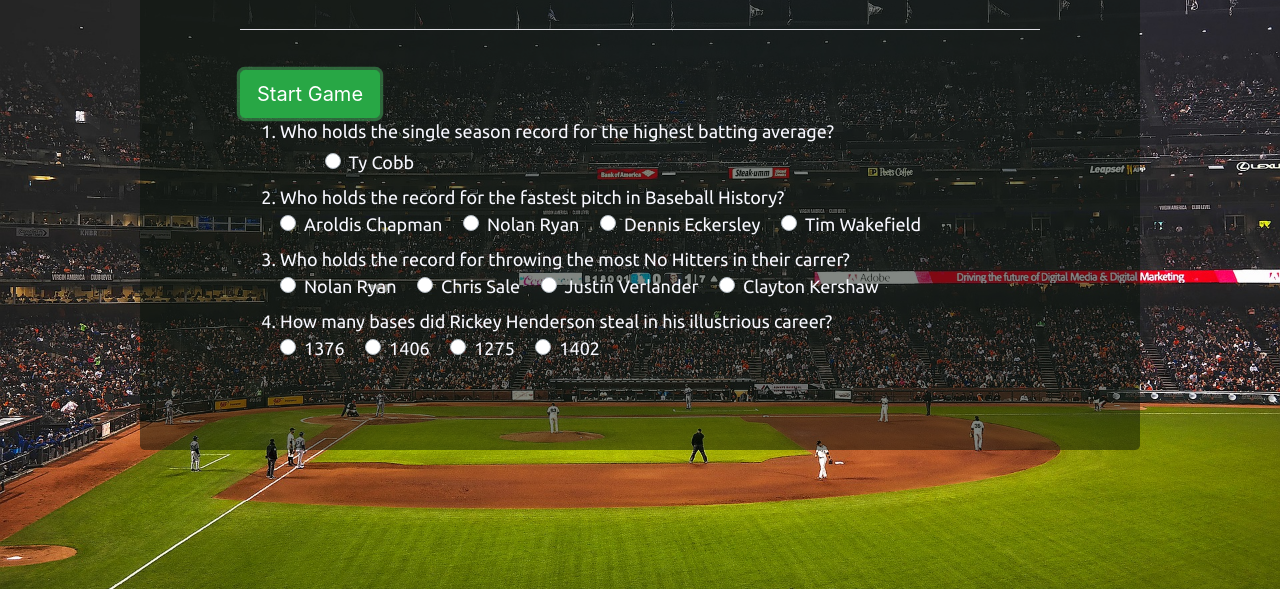
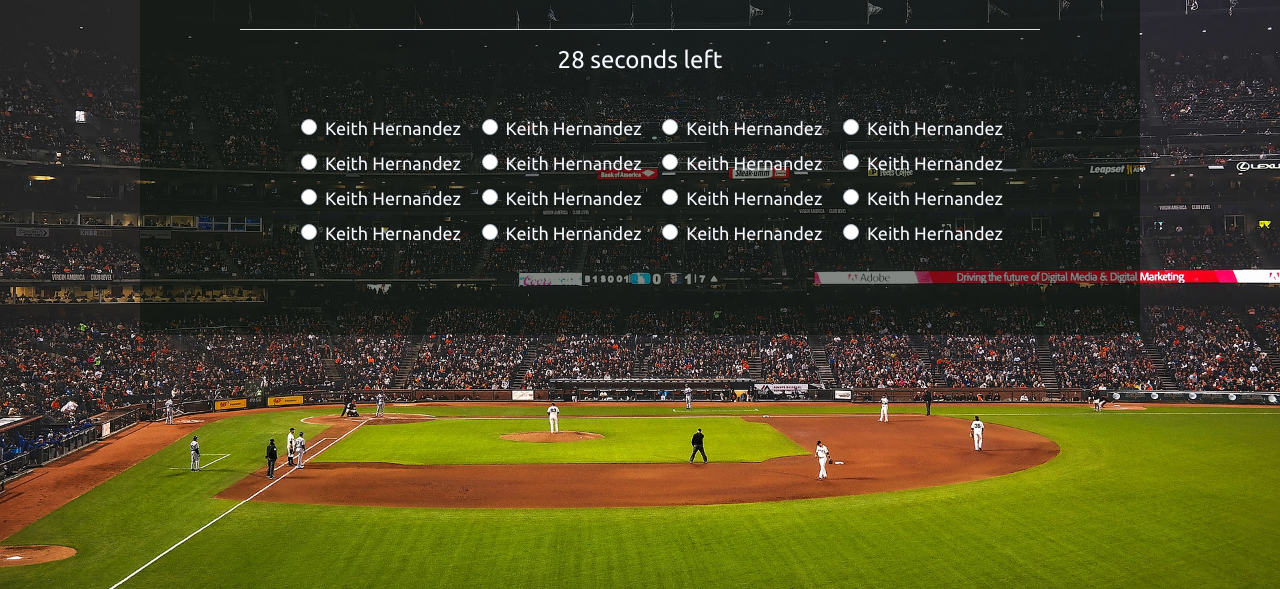
Before and after one commit to jobu206/TriviaGame, a plain HTML site: page index.html in a window 1280 px wide. Both pictures are taken after a click on the button "Start Game". Shown: the part 211-800 px from the top of the page. Drawn offline with nearby package versions, Linux system fonts and the light colour scheme; a web font is replaced by a local one.

Commit message:
Updated app.js to add further functionality. Also removed several lines from HTML to account for JS injection.

```diff
--- a/assets/css/cover.css
+++ /dev/null
@@ -1,105 +0,0 @@
-/*
- * Globals
- */
-
-/* Links */
-a,
-a:focus,
-a:hover {
-  color: #fff;
-}
-
-/* Custom default button */
-.btn-secondary,
-.btn-secondary:hover,
-.btn-secondary:focus {
-  color: #333;
-  text-shadow: none; /* Prevent inheritance from `body` */
-  background-color: #fff;
-  border: .05rem solid #fff;
-}
-
-
-/*
- * Base structure
- */
-
-html,
-body {
-  height: 100%;
-  background-color: #333;
-}
-
-body {
-  display: flex;
-  color: #fff;
-  text-shadow: 0 .05rem .1rem rgba(0, 0, 0, .5);
-  box-shadow: inset 0 0 5rem rgba(0, 0, 0, .5);
-}
-
-.cover-container {
-  max-width: 42em;
-}
-
-
-/*
- * Header
- */
-.masthead {
-  margin-bottom: 2rem;
-}
-
-.masthead-brand {
-  margin-bottom: 0;
-}
-
-.nav-masthead .nav-link {
-  padding: .25rem 0;
-  font-weight: 700;
-  color: rgba(255, 255, 255, .5);
-  background-color: transparent;
-  border-bottom: .25rem solid transparent;
-}
-
-.nav-masthead .nav-link:hover,
-.nav-masthead .nav-link:focus {
-  border-bottom-color: rgba(255, 255, 255, .25);
-}
-
-.nav-masthead .nav-link + .nav-link {
-  margin-left: 1rem;
-}
-
-.nav-masthead .active {
-  color: #fff;
-  border-bottom-color: #fff;
-}
-
-@media (min-width: 48em) {
-  .masthead-brand {
-    float: left;
-  }
-  .nav-masthead {
-    float: right;
-  }
-}
-
-
-/*
- * Cover
- */
-.cover {
-  padding: 0 1.5rem;
-}
-.cover .btn-lg {
-  padding: .75rem 1.25rem;
-  font-weight: 700;
-}
-
-
-/*
- * Footer
- */
-.mastfoot {
-  color: rgba(255, 255, 255, .5);
-}
--- a/assets/javascript/app.js
+++ b/assets/javascript/app.js
@@ -85,31 +85,47 @@ var qArr = [{
 }]
 
 // start game on click
-$("#start").on("click", function () {
+$(".startButton").on("click", function () {
     // this keyword pertains to the start game function since that's what's called this method.
     $(this).hide();
     // display initial countdown (intervalId)
-    $("#timer").html("<h4>30 Seconds Left</h4>")
+    $("#timer").html("<h4>30 seconds left</h4>")
 
     // start timer countdown
     start();
 
     // Now we're displaying the questions
     // question #1
-    $("#questions").html("<li class='quizQs'>" + question[0] + "</li>");
+    $("#q1").html("<li class='quizQs'>" + qArr[0].question[1] + "</li>");
     // answers for Q1
-    $(".custom-control .custom-radio .custom-control-inline .answers").html("<input type='radio' class='custom-control-input' id='defaultInline1' name='question1'>" + "<label class='custom-control-label' for='defaultInline1'>" + answers[0] + "</label>")
-    $(".custom-control .custom-radio .custom-control-inline .answers").html("<input type='radio' class='custom-control-input' id='defaultInline1' name='question1'>" + "<label class='custom-control-label' for='defaultInline1'>" + answers[1] + "</label>")
-    $(".custom-control .custom-radio .custom-control-inline .answers").html("<input type='radio' class='custom-control-input' id='defaultInline1' name='question1'>" + "<label class='custom-control-label' for='defaultInline1'>" + answers[2] + "</label>")
-    $(".custom-control .custom-radio .custom-control-inline .answers").html("<input type='radio' class='custom-control-input' id='defaultInline1' name='question1'>" + "<label class='custom-control-label' for='defaultInline1'>" + answers[3] + "</label>")
+    $(".answers").html("<input type='radio' class='custom-control-input' id='q1a1' name='question1'>" + "<label class='custom-control-label' for='q1a1'>" + qArr[0].answers[0] + "</label>")
+    $(".answers").html("<input type='radio' class='custom-control-input' id='q1a2' name='question1'>" + "<label class='custom-control-label' for='q1a2'>" + qArr[0].answers[1] + "</label>")
+    $(".answers").html("<input type='radio' class='custom-control-input' id='q1a3' name='question1'>" + "<label class='custom-control-label' for='q1a3'>" + qArr[0].answers[2] + "</label>")
+    $(".answers").html("<input type='radio' class='custom-control-input' id='q1a4' name='question1'>" + "<label class='custom-control-label' for='q1a4'>" + qArr[0].answers[3] + "</label>")
 
     // question #2
-    $("#questions").html("<li class='quizQs'>" + question[1] + "</li>");
+    $("#q2").html("<li class='quizQs'>" + qArr[1].question + "</li>");
     // answers for Q2
-    $(".custom-control .custom-radio .custom-control-inline .answers").html("<input type='radio' class='custom-control-input' id='defaultInline1' name='question1'>" + "<label class='custom-control-label' for='defaultInline1'>" + answers[0] + "</label>")
-    $(".custom-control .custom-radio .custom-control-inline .answers").html("<input type='radio' class='custom-control-input' id='defaultInline1' name='question1'>" + "<label class='custom-control-label' for='defaultInline1'>" + answers[1] + "</label>")
-    $(".custom-control .custom-radio .custom-control-inline .answers").html("<input type='radio' class='custom-control-input' id='defaultInline1' name='question1'>" + "<label class='custom-control-label' for='defaultInline1'>" + answers[2] + "</label>")
-    $(".custom-control .custom-radio .custom-control-inline .answers").html("<input type='radio' class='custom-control-input' id='defaultInline1' name='question1'>" + "<label class='custom-control-label' for='defaultInline1'>" + answers[3] + "</label>")
+    $(".answers").html("<input type='radio' class='custom-control-input' id='q2a1' name='question2'>" + "<label class='custom-control-label' for='q2a1'>" + qArr[1].answers[0] + "</label>")
+    $(".answers").html("<input type='radio' class='custom-control-input' id='q2a2' name='question2'>" + "<label class='custom-control-label' for='q2a2'>" + qArr[1].answers[1] + "</label>")
+    $(".answers").html("<input type='radio' class='custom-control-input' id='q2a3' name='question2'>" + "<label class='custom-control-label' for='q2a3'>" + qArr[1].answers[2] + "</label>")
+    $(".answers").html("<input type='radio' class='custom-control-input' id='q2a4' name='question2'>" + "<label class='custom-control-label' for='q2a4'>" + qArr[1].answers[3] + "</label>")
+
+    // question #3
+    $("#q3").html("<li class='quizQs'>" + qArr[2].question + "</li>");
+    // answers for Q3
+    $(".answers").html("<input type='radio' class='custom-control-input' id='q3a1' name='question3'>" + "<label class='custom-control-label' for='q3a1'>" + qArr[2].answers[0] + "</label>")
+    $(".answers").html("<input type='radio' class='custom-control-input' id='q3a2' name='question3'>" + "<label class='custom-control-label' for='q3a2'>" + qArr[2].answers[1] + "</label>")
+    $(".answers").html("<input type='radio' class='custom-control-input' id='q3a3' name='question3'>" + "<label class='custom-control-label' for='q3a3'>" + qArr[2].answers[2] + "</label>")
+    $(".answers").html("<input type='radio' class='custom-control-input' id='q3a4' name='question3'>" + "<label class='custom-control-label' for='q3a4'>" + qArr[2].answers[3] + "</label>")
+
+    // question #4
+    $("#q4").html("<li class='quizQs'>" + qArr[3].question + "</li>");
+    // answers for Q4
+    $(".answers").html("<input type='radio' class='custom-control-input' id='q4a1' name='question4'>" + "<label class='custom-control-label' for='q4a1'>" + qArr[3].answers[0] + "</label>")
+    $(".answers").html("<input type='radio' class='custom-control-input' id='q4a2' name='question4'>" + "<label class='custom-control-label' for='q4a2'>" + qArr[3].answers[1] + "</label>")
+    $(".answers").html("<input type='radio' class='custom-control-input' id='q4a3' name='question4'>" + "<label class='custom-control-label' for='q4a3'>" + qArr[3].answers[2] + "</label>")
+    $(".answers").html("<input type='radio' class='custom-control-input' id='q4a4' name='question4'>" + "<label class='custom-control-label' for='q4a4'>" + qArr[3].answers[3] + "</label>")
 
 })
 
@@ -130,16 +146,16 @@ function decrement(param) {
     counter--;
 
     // score tallied and shown
-    $("#timer").html(counter + "left");
+    $("#timer").html("<h4>" + counter + " seconds left</h4>");
 
+    if (counter === 0) {
         // stop time
         stop();
-
         // set score
         score();
-
         // display final tally
         finalResults();
+    }
 }
 
 // function to stop time running
@@ -148,10 +164,18 @@ function stop() {
 }
 
 function finalResults() {
+    $('#time').hide();
 
+}
+
+// keeping score
+function score() {
+    var userAnswer1 = $("#time").hide();
+    var userAnswer2 = $("").hide();
+    var userAnswer3 = $("").hide();
+    var userAnswer4 = $("").hide();
 }
 
 
 
-
 });
--- a/index.html
+++ b/index.html
@@ -18,102 +18,71 @@
 
 <body>
     <div class='jumbotron' id='title'>
-        <div class='innerContainer'>
-            <h1 class='text-center'>BASEBALL TRIVIA</h1>
+        <div class='innerContainer text-center'>
+            <h1 class='quizTitle'>BASEBALL TRIVIA</h1>
             <hr>
             <h4 id='timer'></h4>
-            <button type='button' class='btn btn-primary btn-success btn-lg startButton'>Start Game</button>
+            <button type='button' class='btn btn-primary btn-success btn-lg text-center startButton'>Start Game</button>
             <div id='score'></div>
             <div id='quiz'>
-                <ol id='questions'>
-                    <li class='quizQs'>Who holds the single season record for the highest batting average?</li>
+                <ol class='questions'>
+                    <!-- <li class='quizQs'></li> -->
                     <!-- Default inline 1-->
                     <div class='custom-control custom-radio custom-control-inline answers'>
-                        <!-- <input type='radio' class='custom-control-input' id='q1a1' name='question1'> -->
-                        <!-- <label class='custom-control-label' for='q1a1'>Jose Canseco</label> -->
                     </div>
 
                     <!-- Default inline 2-->
                     <div class='custom-control custom-radio custom-control-inline answers'>
-                        <input type='radio' class='custom-control-input' id='q1a2' name='question1'>
-                        <label class='custom-control-label' for='q1a2'>Ty Cobb</label>
                     </div>
 
                     <!-- Default inline 3-->
                     <div class='custom-control custom-radio custom-control-inline answers'>
-                        <input type='radio' class='custom-control-input' id='q1a3' name='question1'>
-                        <!-- <label class='custom-control-label' for='q1a3'>Hugh Duffy</label> -->
                     </div>
 
                     <!-- Default inline 4-->
                     <div class='custom-control custom-radio custom-control-inline answers'>
-                        <input type='radio' class='custom-control-input' id='q1a4' name='question1'>
-                        <!-- <label class='custom-control-label' for='q1a4'>Fred Dunlap</label> -->
                     </div>
-                    <!-- Question #2 -->
-                    <li class='quizQs'>Who holds the record for the fastest pitch in Baseball History?</li>
+
+                    <!-- /* Question #2 */ -->
+                    <!-- <li class='quizQs'></li> -->
                     <!-- Default inline 4-->
                     <div class='custom-control custom-radio custom-control-inline answers'>
-                        <input type='radio' class='custom-control-input' id='q2a1' name='question2'>
-                        <label class='custom-control-label' for='q2a1'>Aroldis Chapman</label>
                     </div>
                     <!-- Default inline 4-->
                     <div class='custom-control custom-radio custom-control-inline answers'>
-                        <input type='radio' class='custom-control-input' id='q2a2' name='question2'>
-                        <label class='custom-control-label' for='q2a2'>Nolan Ryan</label>
                     </div>
                     <!-- Default inline 4-->
                     <div class='custom-control custom-radio custom-control-inline answers'>
-                        <input type='radio' class='custom-control-input' id='q2a3' name='question2'>
-                        <label class='custom-control-label' for='q2a3'>Dennis Eckersley</label>
                     </div>
                     <!-- Default inline 4-->
                     <div class='custom-control custom-radio custom-control-inline answers'>
-                        <input type='radio' class='custom-control-input' id='q2a4' name='question2'>
-                        <label class='custom-control-label' for='q2a4'>Tim Wakefield</label>
                     </div>
                     <!-- Question #3 -->
-                    <li class='quizQs'>Who holds the record for throwing the most No Hitters in their carrer?</li>
+                    <!-- <li class='quizQs'></li> -->
                     <!-- Default inline 4-->
                     <div class='custom-control custom-radio custom-control-inline answers'>
-                        <input type='radio' class='custom-control-input' id='q3a1' name='question3'>
-                        <label class='custom-control-label' for='q3a1'>Nolan Ryan</label>
                     </div>
                     <!-- Default inline 4-->
                     <div class='custom-control custom-radio custom-control-inline answers'>
-                        <input type='radio' class='custom-control-input' id='q3a2' name='question3'>
-                        <label class='custom-control-label' for='q3a2'>Chris Sale</label>
                     </div>
                     <!-- Default inline 4-->
                     <div class='custom-control custom-radio custom-control-inline answers'>
-                        <input type='radio' class='custom-control-input' id='q3a3' name='question3'>
-                        <label class='custom-control-label' for='q3a3'>Justin Verlander</label>
                     </div>
                     <!-- Default inline 4-->
                     <div class='custom-control custom-radio custom-control-inline answers'>
-                        <input type='radio' class='custom-control-input' id='q3a4' name='question3'>
-                        <label class='custom-control-label' for='q3a4'>Clayton Kershaw</label>
                     </div>
-                    <li class='quizQs'>How many bases did Rickey Henderson steal in his illustrious career?</li>
+                    <!-- <li class='quizQs'></li> -->
                     <!-- Default inline 4-->
                     <div class='custom-control custom-radio custom-control-inline answers'>
-                        <input type='radio' class='custom-control-input' id='q4a1' name='question4'>
-                        <label class='custom-control-label' for='q4a1'>1376</label>
                     </div>
                     <!-- Default inline 4-->
                     <div class='custom-control custom-radio custom-control-inline answers'>
-                        <input type='radio' class='custom-control-input' id='q4a2' name='question4'>
-                        <label class='custom-control-label' for='q4a2'>1406</label>
                     </div>
                     <!-- Default inline 4-->
                     <div class='custom-control custom-radio custom-control-inline answers'>
-                        <input type='radio' class='custom-control-input' id='q4a3' name='question4'>
-                        <label class='custom-control-label' for='q4a3'>1275</label>
                     </div>
                     <!-- Default inline 4-->
                     <div class='custom-control custom-radio custom-control-inline answers'>
-                        <input type='radio' class='custom-control-input' id='q4a4' name='question4'>
-                        <label class='custom-control-label' for='q4a4'>1402</label>
                     </div>
                 </ol>
             </div>
```
Also changed, not shown: assets/css/style.css (+0 -9 lines). Lines whose indentation alone changed are shown as unchanged.
